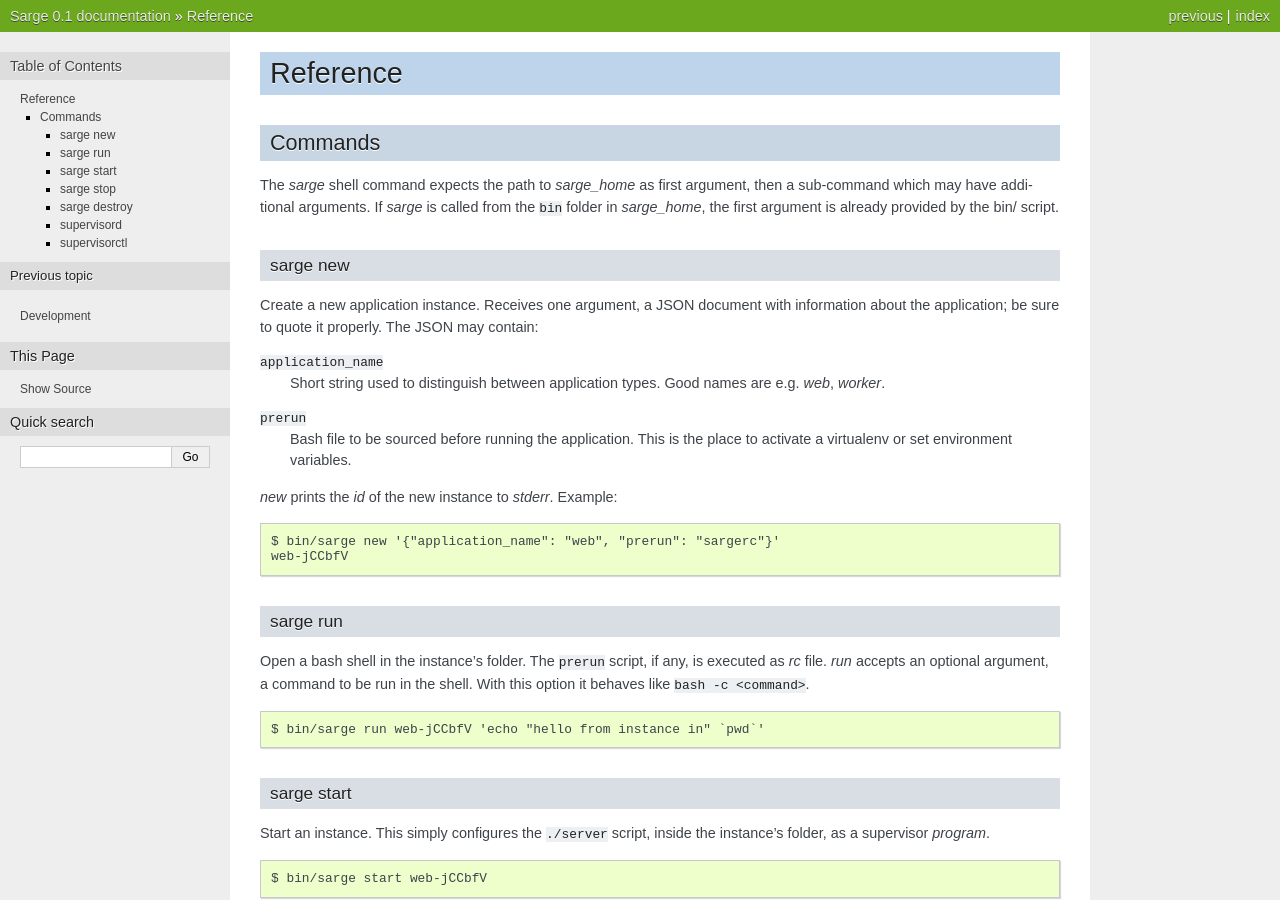
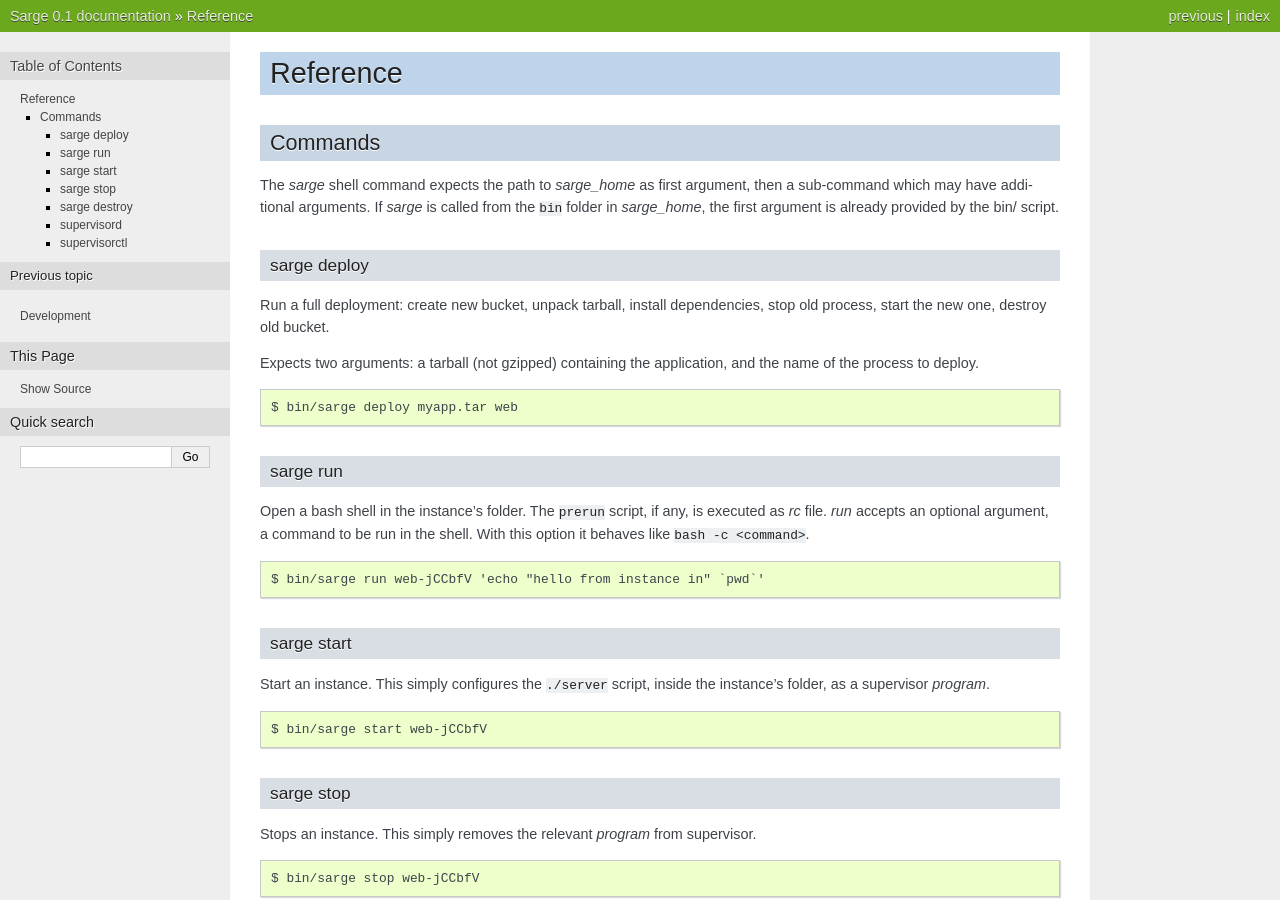
Before and after one commit to mgax/airship, a Sphinx documentation site: the page built from docs/reference.rst, in a window 1280 px wide and 900 px high. Built offline with Sphinx 7.4.7, drawn with Linux system fonts in a browser that asks for light colours.

Commit message:
docs: remove 'sarge new', add 'sarge deploy'.

```diff
--- a/docs/reference.rst
+++ b/docs/reference.rst
@@ -10,24 +10,18 @@ argument, then a sub-command which may have additional arguments. If
 `sarge` is called from the ``bin`` folder in `sarge_home`, the first
 argument is already provided by the bin/ script.
 
-sarge new
----------
-Create a new application instance. Receives one argument, a JSON
-document with information about the application; be sure to quote it
-properly. The JSON may contain:
 
-``application_name``
-    Short string used to distinguish between application types. Good
-    names are e.g. `web`, `worker`.
+sarge deploy
+------------
+Run a full deployment: create new bucket, unpack tarball, install
+dependencies, stop old process, start the new one, destroy old bucket.
 
-``prerun``
-    Bash file to be sourced before running the application. This is
-    the place to activate a virtualenv or set environment variables.
+Expects two arguments: a tarball (not gzipped) containing the
+application, and the name of the process to deploy.
 
-`new` prints the `id` of the new instance to `stderr`. Example::
+::
 
-    $ bin/sarge new '{"application_name": "web", "prerun": "sargerc"}'
-    web-jCCbfV
+    $ bin/sarge deploy myapp.tar web
 
 sarge run
 ---------
```
